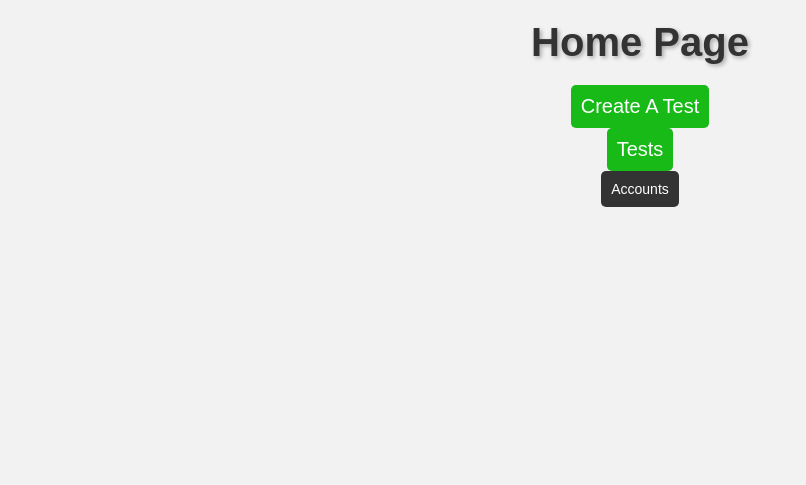
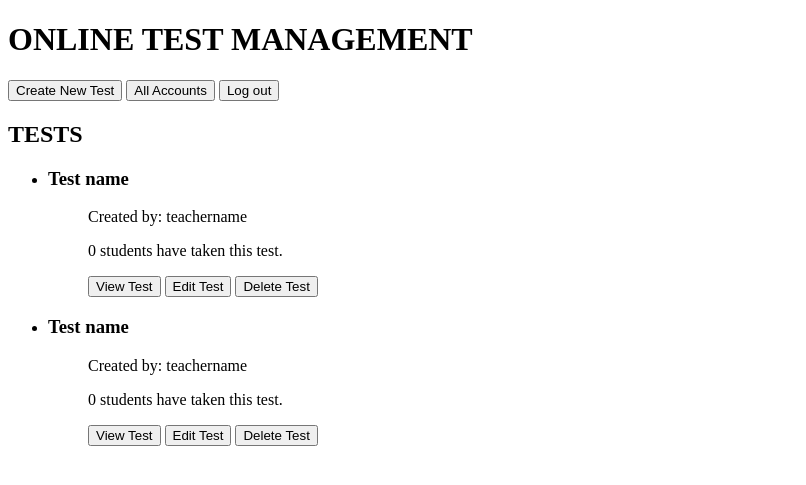
Before and after one commit to amoyer22/CSET160-Final, a Flask app: page /home/teachers in a window 1280 px wide. Shown: the top 485 px of the page, without its empty margins (0-806 px from the left). Run offline with Flask 3, Linux system fonts and the light colour scheme.

Commit message:
Adjusted layout of student home, teacher home, and accounts page

```diff
--- a/templates/teacher_home.html
+++ b/templates/teacher_home.html
@@ -3,15 +3,46 @@
 <head>
     <meta charset="UTF-8">
     <meta name="viewport" content="width=device-width, initial-scale=1.0">
-    <link rel="stylesheet" href="../static/styles/home.css">
-    <title>Home</title>
+    <!-- <link rel="stylesheet" href="../static/styles/home.css"> -->
+    <title>Teacher Home</title>
 </head>
 <body>
-    <h1>Home Page</h1>
-    <button id = "cr-btn" onclick="window.location.href = '/tests/create'">Create A Test</button>
+    <h1>ONLINE TEST MANAGEMENT</h1>
 
-    <button id="tests-btn" onclick="window.location.href = '/tests'">Tests</button>
+    <div>
+        <button>Create New Test</button>
+        <button>All Accounts</button>
+        <button>Log out</button>
+    </div>
 
-    <button id = "acc-btn" onclick="window.location.href = '/accounts'">Accounts</button>
+    <h2>TESTS</h2>
+
+    <ul>
+        <li>
+            <h3>Test name</h3>
+            <ul>
+                <p>Created by: teachername</p>
+                <p>0 students have taken this test.</p>
+                <div>
+                    <button>View Test</button>
+                    <button>Edit Test</button>
+                    <button>Delete Test</button>
+                </div>
+            </ul>
+        </li>
+        <li>
+            <h3>Test name</h3>
+            <ul>
+                <p>Created by: teachername</p>
+                <p>0 students have taken this test.</p>
+                <div>
+                    <button>View Test</button>
+                    <button>Edit Test</button>
+                    <button>Delete Test</button>
+                </div>
+            </ul>
+        </li>
+    </ul>
+
 </body>
 </html>
```
Also changed, not shown: templates/acc.html (+8 -2 lines), templates/student_home.html (+35 -5 lines).
